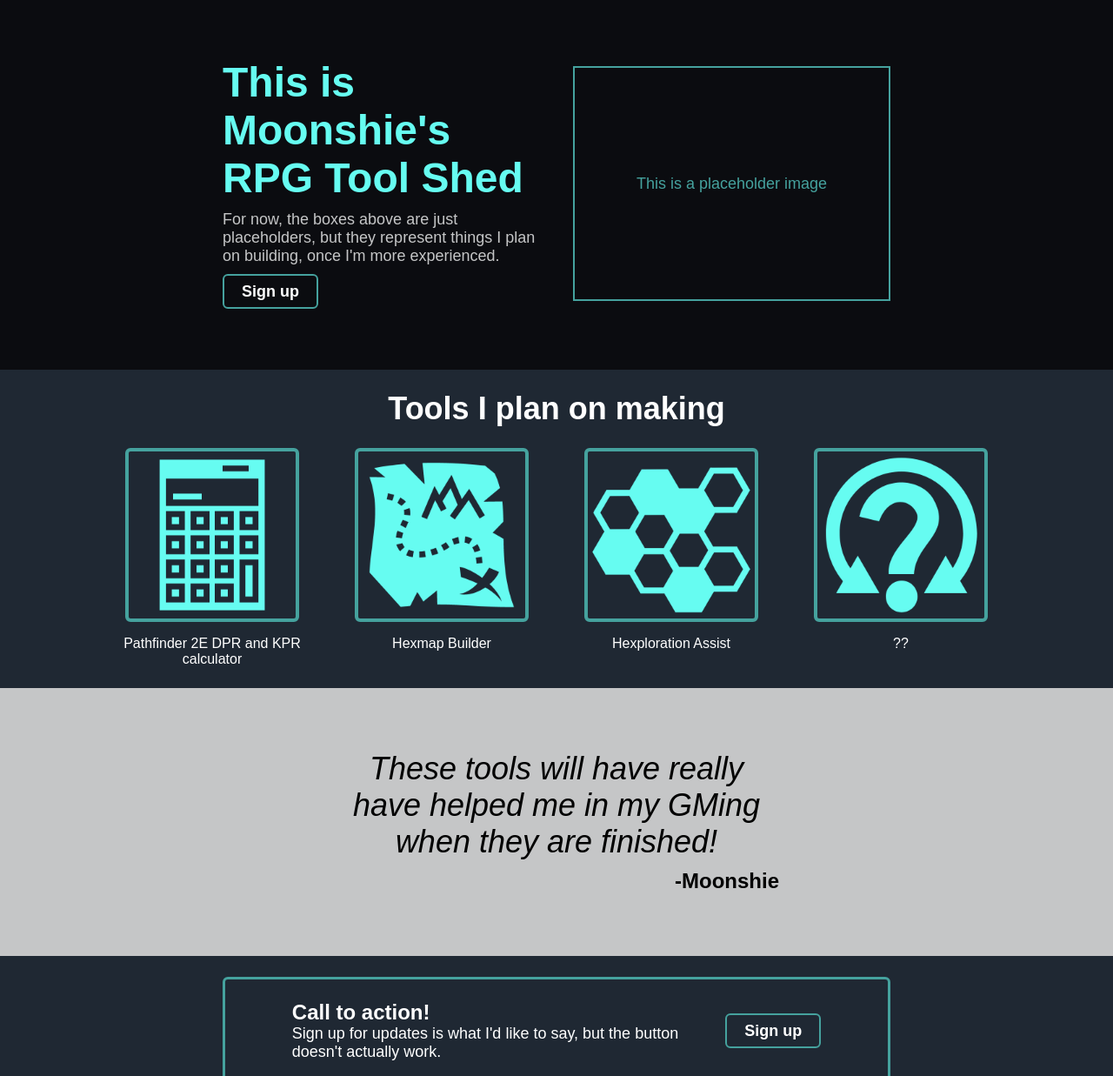
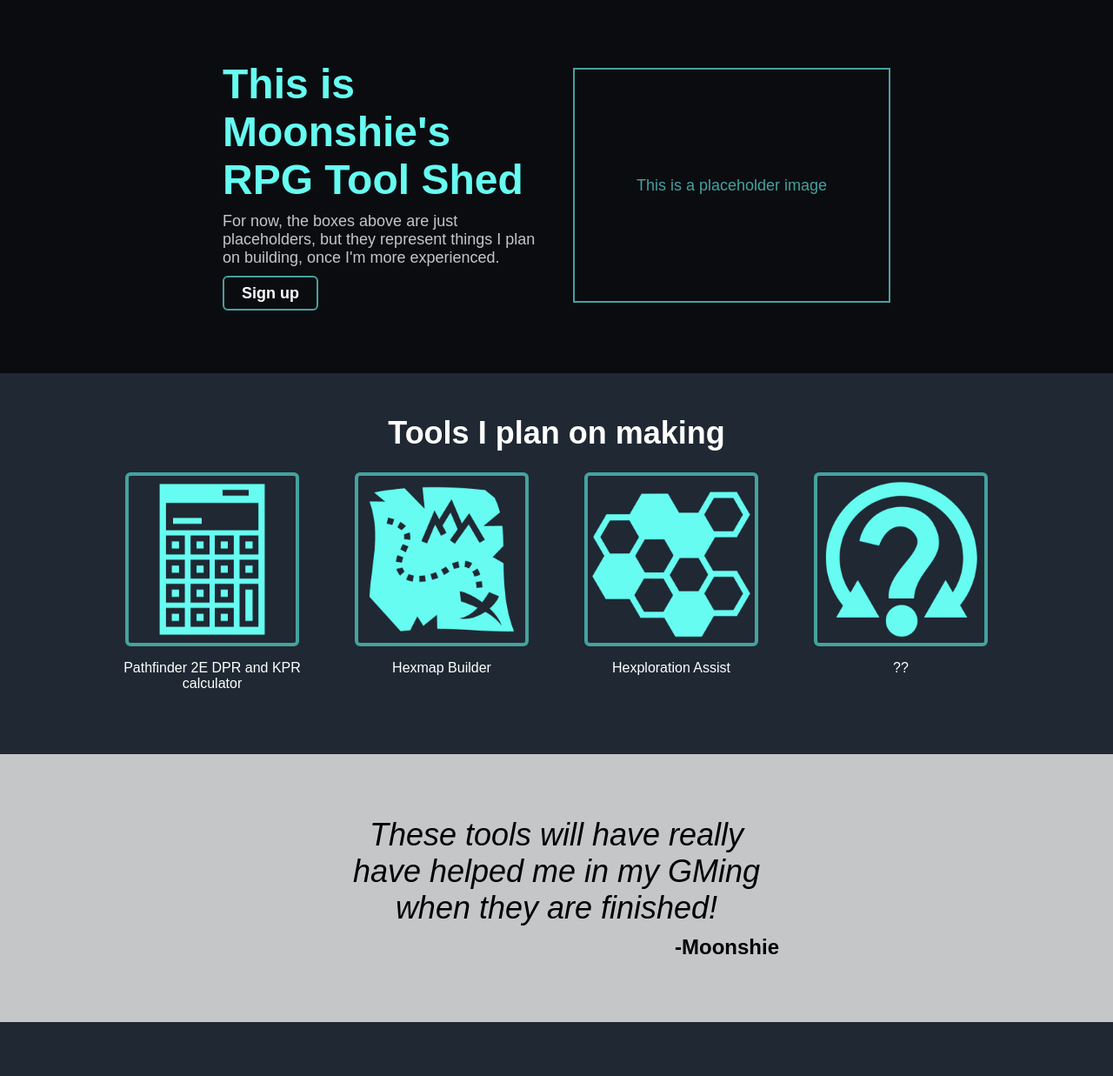
Before and after one commit to Moonshie/odin-landing-page, a plain HTML site: page index.html in a window 1280 px wide. Shown: the part 63-1300 px from the top of the page at 87% size. Drawn offline with Linux system fonts and the light colour scheme.

Commit message:
fix vertical padding

```diff
--- a/styles.css
+++ b/styles.css
@@ -47,7 +47,7 @@ a {
     align-items: center;
     color: #66fcf1;
     background-color: #0b0C10;
-    padding: 70px 20% 70px 20%;
+    padding: 72px 20% 72px 20%;
     gap: 24px;
 }
 .section1 .info #line1 {
@@ -87,8 +87,8 @@ a {
 .section2 {
     text-align: center;
     background-color: #1F2833;
-    padding-top: 24px;
-    padding-bottom: 24px;
+    padding-top: 48px;
+    padding-bottom: 72px;
     color: white;
 }
 .section2 #line1 {
@@ -131,8 +131,8 @@ a {
 
 .section4 {
     background-color: #1F2833;
-    padding-top: 24px;
-    padding-bottom: 24px;
+    padding-top: 72px;
+    padding-bottom: 72px;
     color: white;
     padding-left: 20%;
     padding-right: 20%;
```
